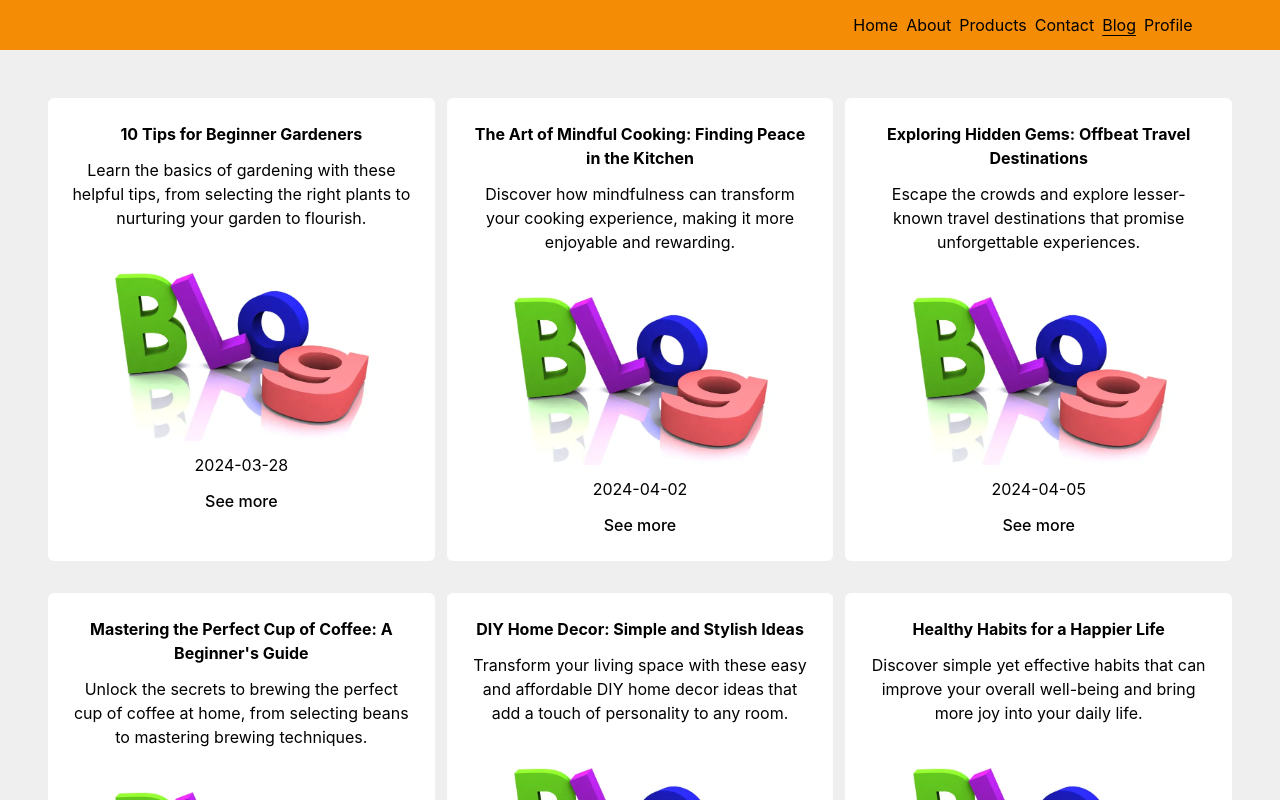
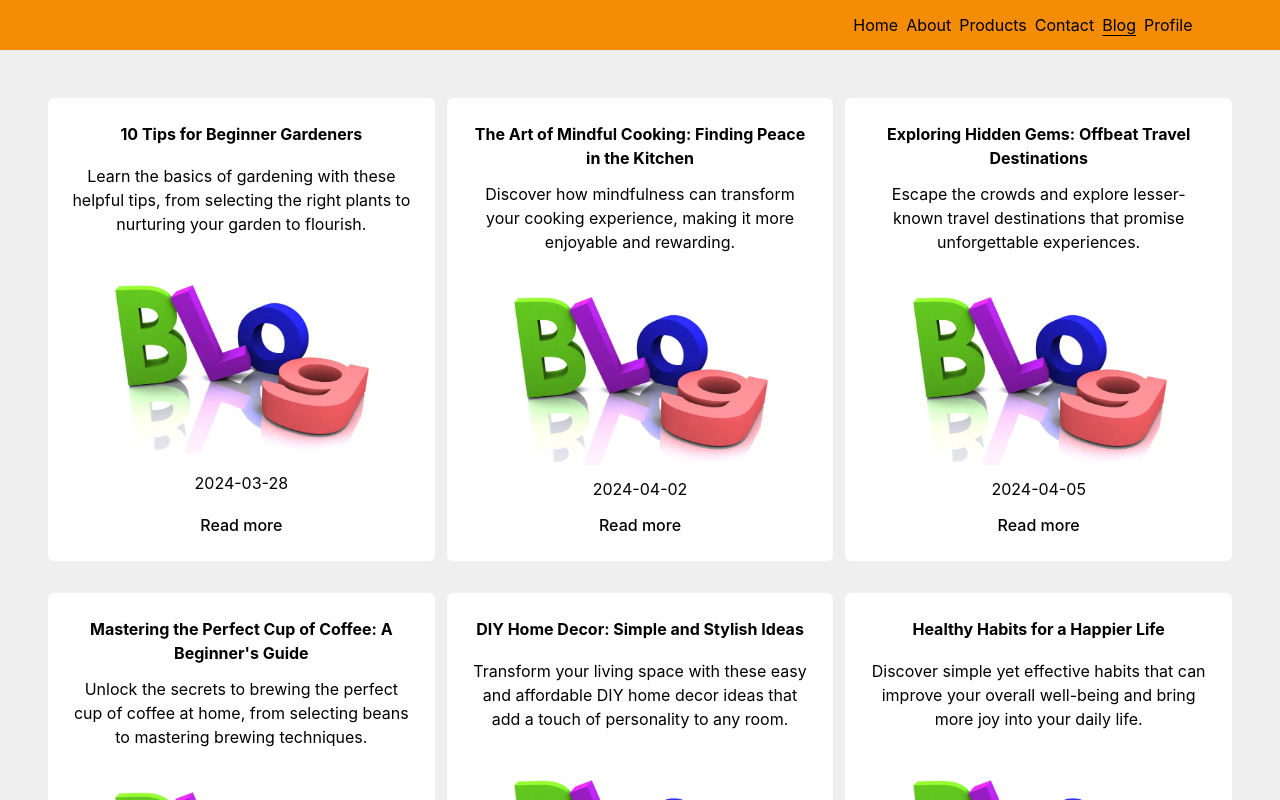
Before and after one commit to aleksandresher/create-react-app-1, a React (Create React App) app: page /blog in a window 1280 px wide. Shown: the top 800 px of the page. Built offline with nearby package versions, Linux system fonts and the light colour scheme.

Commit message:
change see more button

```diff
--- a/src/components/BlogCard.jsx
+++ b/src/components/BlogCard.jsx
@@ -2,13 +2,13 @@ import { NavLink } from "react-router-dom";
 
 export default function BlogPostCard({ id, title, description, pubdate }) {
   return (
-    <div className="flex flex-col items-center gap-3 p-6 rounded-md bg-[#fff]">
+    <div className="flex flex-col items-center justify-between gap-3 p-6 rounded-md bg-[#fff]">
       <h1 className="font-bold text-center">{title}</h1>
       <p className="text-center">{description}</p>
       <img src="./assets/blog.png" alt={title} className="w-[300px]" />
       <time>{pubdate}</time>
-      <NavLink className="font-medium" to={`/blog/${id}`}>
-        See more
+      <NavLink className="font-medium self-bottom" to={`/blog/${id}`}>
+        <button>Read more</button>
       </NavLink>
     </div>
   );
```
